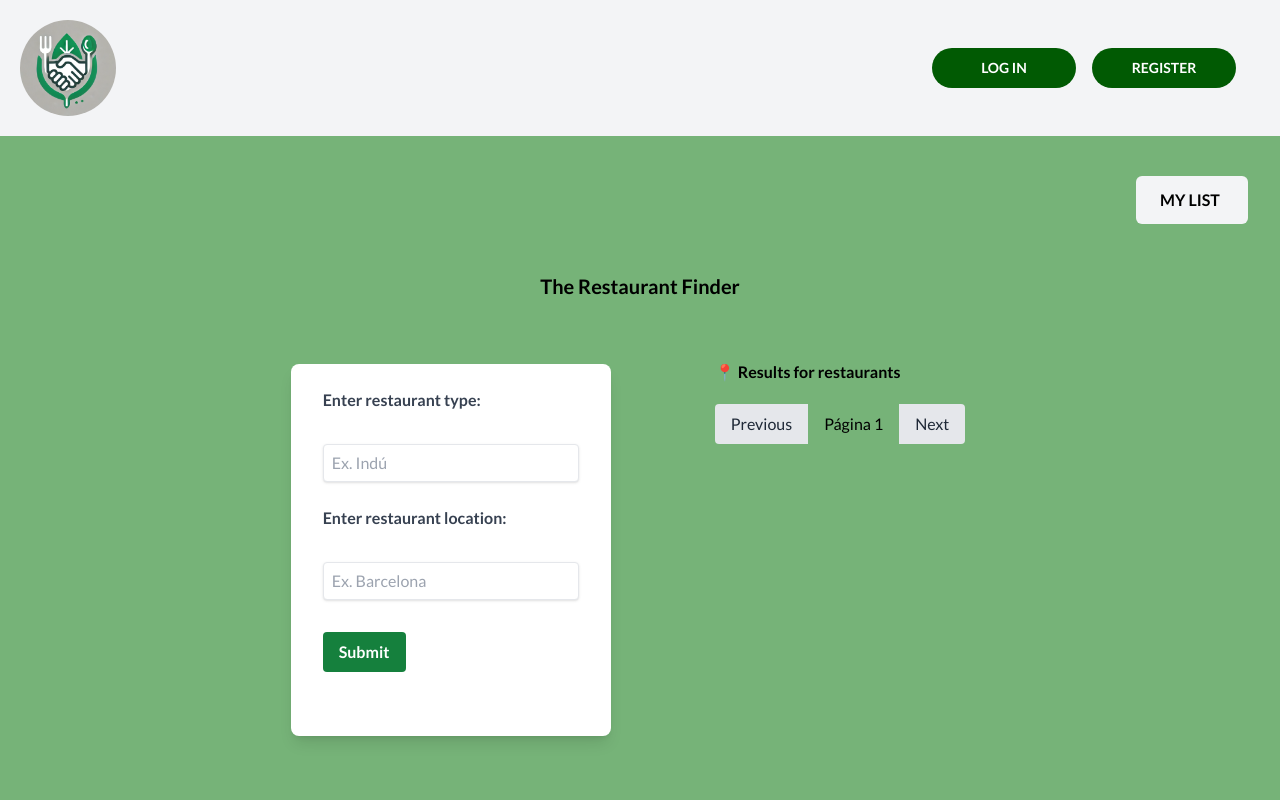
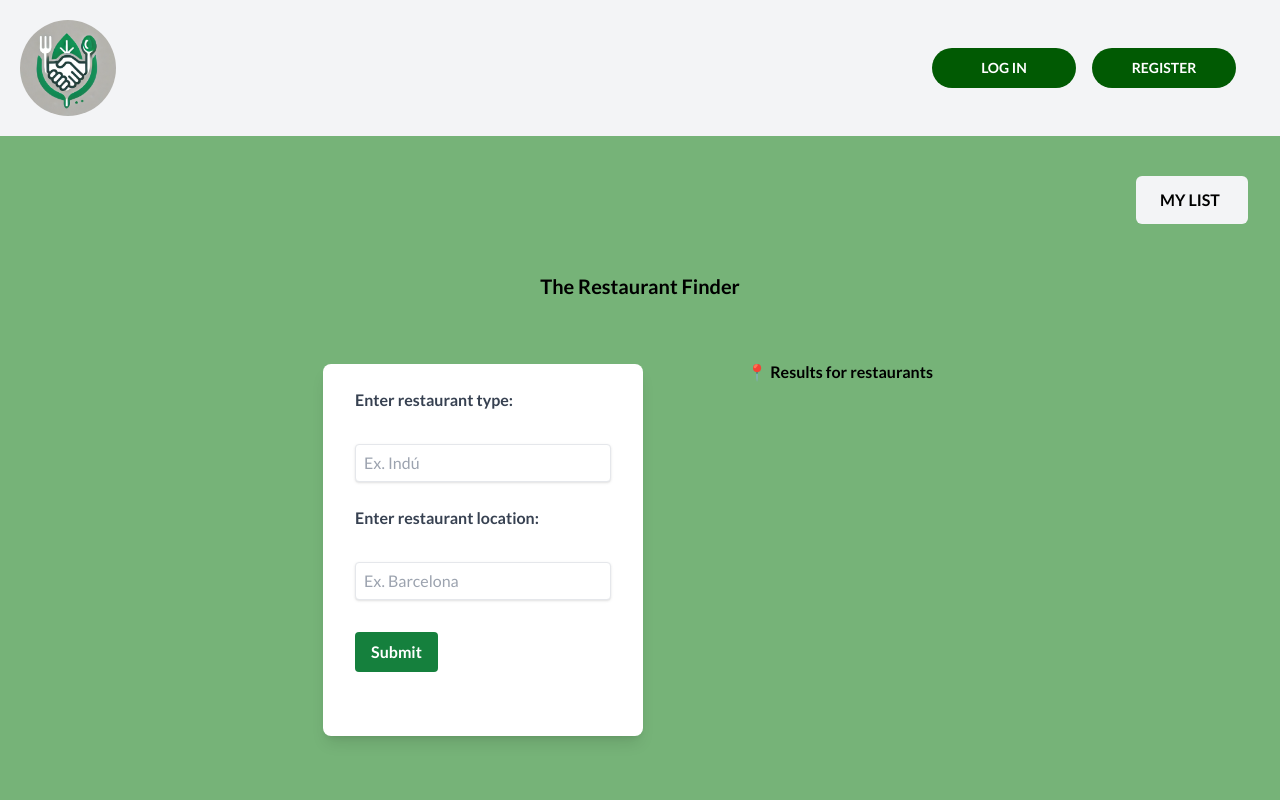
Before and after one commit to rominadl/FEPT08-FinalProject, a Vue app: page /#/Buscador in a window 1280 px wide. Shown: the top 800 px of the page. Built offline with nearby package versions, Linux system fonts and the light colour scheme.

Commit message:
paginado

```diff
--- a/src/views/Buscador.vue
+++ b/src/views/Buscador.vue
@@ -104,7 +104,7 @@
           </div>
 
           <!-- indicador de las paginas de resultados  -->
-          <div class="pagination flex justify-center mt-5">
+          <div v-if="restaurants && restaurants.businesses && restaurants.businesses.length > 0" class="pagination flex justify-center mt-5">
             <button
               :disabled="currentPage === 1"
               @click="changePage(-1)"
@@ -165,12 +165,15 @@ export default {
       this.currentPage = 1;
       await restaurants.getRestaurants(this.location, this.restType);
       if (!restaurants.error) {
+         if (restaurants.restaurants?.businesses?.length > 0) {
         this.restaurants.businesses.forEach((business) => {
           business.isAdded = this.myList.some((r) => r.id === business.id);
         });
         this.displayLocation = this.location;
         this.displayRestType = this.restType;
       }
+    }
+
     },
     changePage(direction) {
       this.currentPage += direction;
```
